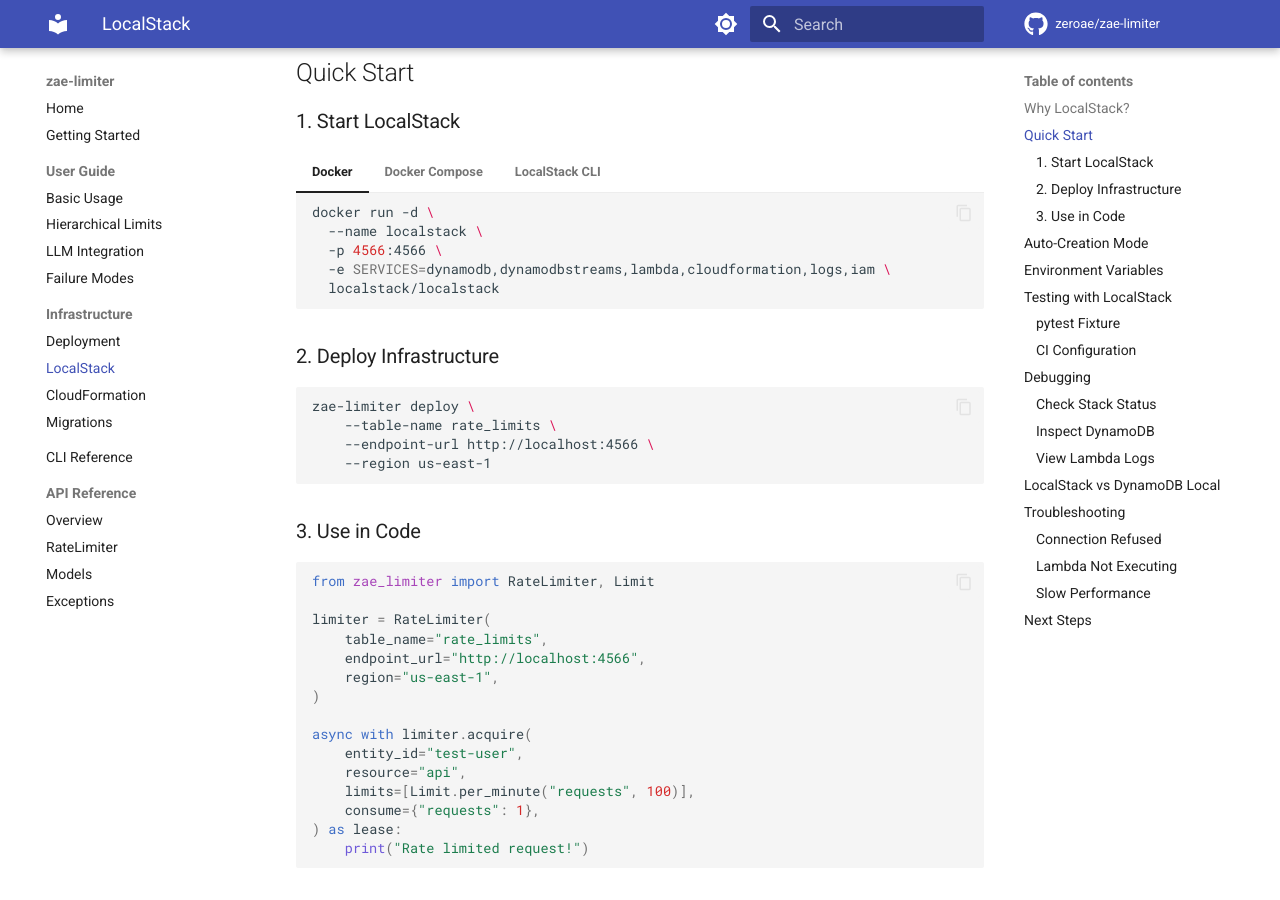
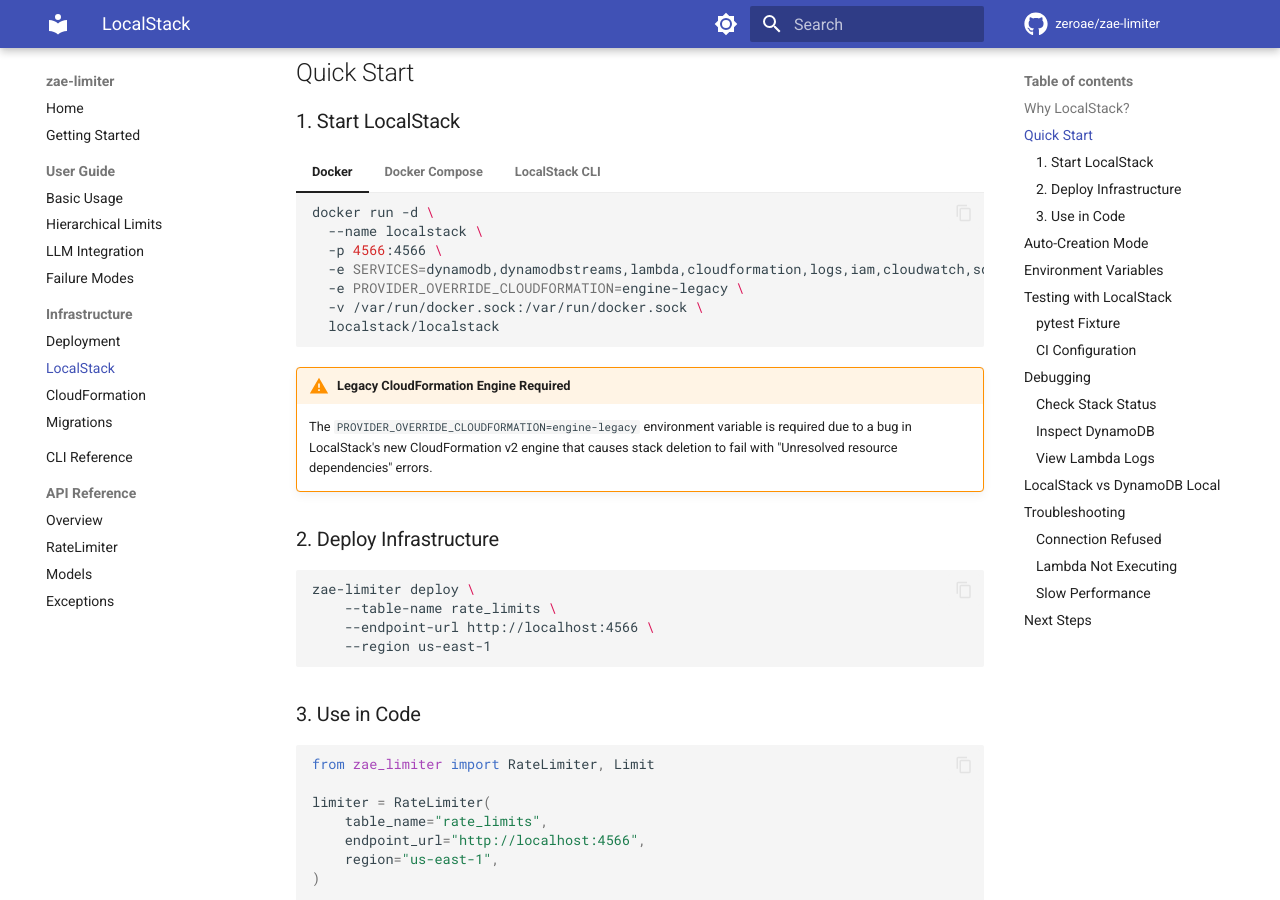
Before and after one commit to zeroae/zae-limiter, an MkDocs documentation site: the page built from docs/infra/localstack.md, in a window 1280 px wide and 900 px high, scrolled down 433 px. Built offline with MkDocs 1.6.1 and Material for MkDocs 9.7.7, drawn with Linux system fonts in a browser that asks for light colours; comment, search, counter and statistics services are not loaded; the version menu is left out; some of the changed text lies outside the part shown.

Commit message:
🐛 fix(infra): use LocalStack legacy CloudFormation engine (#81)
LocalStack's CloudFormation v2 engine has a bug where stack deletion
fails with "Unresolved resource dependencies [AggregatorDLQ]" due to
incorrect resolution of !GetAtt references in conditional resources.

Workaround: Use PROVIDER_OVERRIDE_CLOUDFORMATION=engine-legacy

Note: Legacy engine has its own bug where CloudWatch Alarm Threshold
parameters are passed as strings. Tests use aggregator_stack_options
(no alarms) to avoid this issue.

Updated:
- CLAUDE.md documentation
- docs/infra/localstack.md
- .github/workflows/ci.yml (integration and benchmark jobs)
- tests/test_integration_localstack.py docstring and cleanup
- tests/test_stack_manager.py (expect success, not xfail)
- examples/fastapi-demo/docker-compose.yml
- tests/fixtures/localstack-v2-bug-repro.yaml (minimal reproduction)

Co-Authored-By: Claude Opus 4.5 <noreply@anthropic.com>

````diff
--- a/docs/infra/localstack.md
+++ b/docs/infra/localstack.md
@@ -19,7 +19,9 @@ LocalStack provides a local AWS environment for development and testing. This gu
     docker run -d \
       --name localstack \
       -p 4566:4566 \
-      -e SERVICES=dynamodb,dynamodbstreams,lambda,cloudformation,logs,iam \
+      -e SERVICES=dynamodb,dynamodbstreams,lambda,cloudformation,logs,iam,cloudwatch,sqs \
+      -e PROVIDER_OVERRIDE_CLOUDFORMATION=engine-legacy \
+      -v /var/run/docker.sock:/var/run/docker.sock \
       localstack/localstack
     ```
 
@@ -33,10 +35,12 @@ LocalStack provides a local AWS environment for development and testing. This gu
         ports:
           - "4566:4566"
         environment:
-          - SERVICES=dynamodb,dynamodbstreams,lambda,cloudformation,logs,iam
+          - SERVICES=dynamodb,dynamodbstreams,lambda,cloudformation,logs,iam,cloudwatch,sqs
+          - PROVIDER_OVERRIDE_CLOUDFORMATION=engine-legacy
           - DEBUG=0
         volumes:
           - "./localstack:/var/lib/localstack"
+          - "/var/run/docker.sock:/var/run/docker.sock"
     ```
 
     ```bash
@@ -47,8 +51,11 @@ LocalStack provides a local AWS environment for development and testing. This gu
 
     ```bash
     pip install localstack
-    localstack start -d
+    PROVIDER_OVERRIDE_CLOUDFORMATION=engine-legacy localstack start -d
     ```
+
+!!! warning "Legacy CloudFormation Engine Required"
+    The `PROVIDER_OVERRIDE_CLOUDFORMATION=engine-legacy` environment variable is required due to a bug in LocalStack's new CloudFormation v2 engine that causes stack deletion to fail with "Unresolved resource dependencies" errors.
 
 ### 2. Deploy Infrastructure
 
@@ -158,7 +165,11 @@ jobs:
         ports:
           - 4566:4566
         env:
-          SERVICES: dynamodb,dynamodbstreams,lambda,cloudformation,logs,iam
+          SERVICES: dynamodb,dynamodbstreams,lambda,cloudformation,logs,iam,cloudwatch,sqs
+          PROVIDER_OVERRIDE_CLOUDFORMATION: engine-legacy
+          DOCKER_HOST: unix:///var/run/docker.sock
+        volumes:
+          - /var/run/docker.sock:/var/run/docker.sock
     steps:
       - uses: actions/checkout@v4
       - run: pip install -e ".[dev]"
````
Also changed, not shown: CLAUDE.md (+6 -0 lines), 5 other files.
